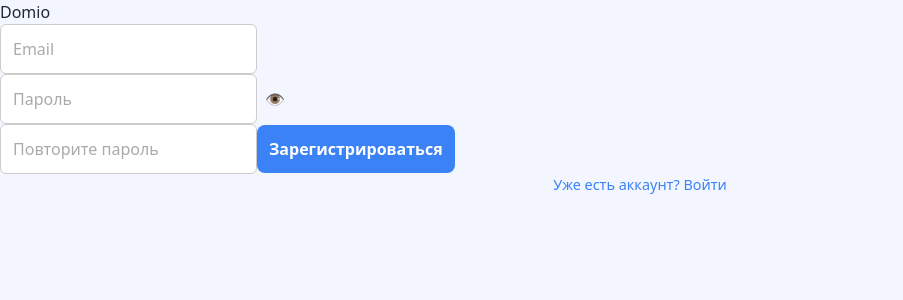
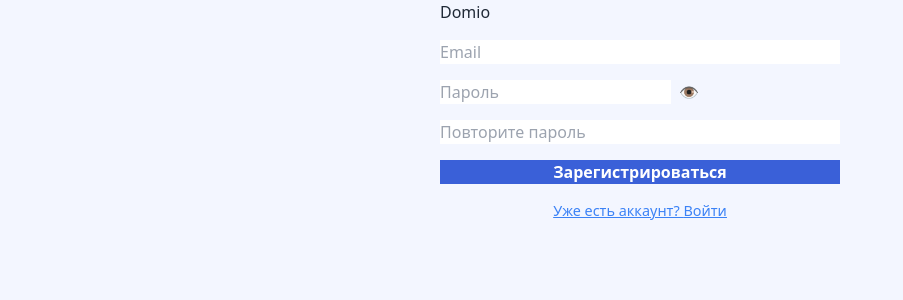
Before and after one commit to senenevar/domio-app, a Next.js app: page /auth/register in a window 1280 px wide. Shown: the top 300 px of the page, without its empty margins (0-903 px from the left). Built offline with nearby package versions, Linux system fonts and the light colour scheme.

Commit message:
Update Auth.module.css

```diff
--- a/styles/Auth.module.css
+++ b/styles/Auth.module.css
@@ -1,52 +1,57 @@
 
-.formContainer {
-  max-width: 400px;
-  margin: 2rem auto;
-  padding: 2rem;
-  background-color: white;
-  border-radius: 0.5rem;
-  box-shadow: 0 2px 10px rgba(0, 0, 0, 0.1);
+.container {
+  display: flex;
+  flex-direction: column;
+  align-items: center;
+  gap: 1rem;
+}
+
+.form {
   display: flex;
   flex-direction: column;
   gap: 1rem;
+  width: 100%;
+  max-width: 400px;
 }
 
-:global(input) {
+.input {
   padding: 0.75rem;
   font-size: 1rem;
   border: 1px solid #ccc;
-  border-radius: 0.375rem;
-  outline: none;
+  border-radius: 6px;
 }
 
-:global(input::placeholder) {
-  color: #aaa;
-}
-
-:global(button[type="submit"]) {
+.button {
   padding: 0.75rem;
   font-size: 1rem;
-  font-weight: bold;
-  background-color: #3b82f6;
+  background: #3b82f6;
   color: white;
   border: none;
   border-radius: 8px;
   cursor: pointer;
+  text-align: center;
+}
+
+.error {
+  color: red;
+  font-size: 0.9rem;
+}
+
+.success {
+  color: green;
+  font-size: 0.9rem;
 }
 
 .link {
   text-align: center;
   font-size: 0.9rem;
   color: #3b82f6;
+  text-decoration: underline;
+  cursor: pointer;
 }
 
 .passwordField {
   display: flex;
+  gap: 0.5rem;
   align-items: center;
-  gap: 0.5rem;
 }
-
-.error {
-  color: red;
-  font-size: 0.875rem;
-}
```
